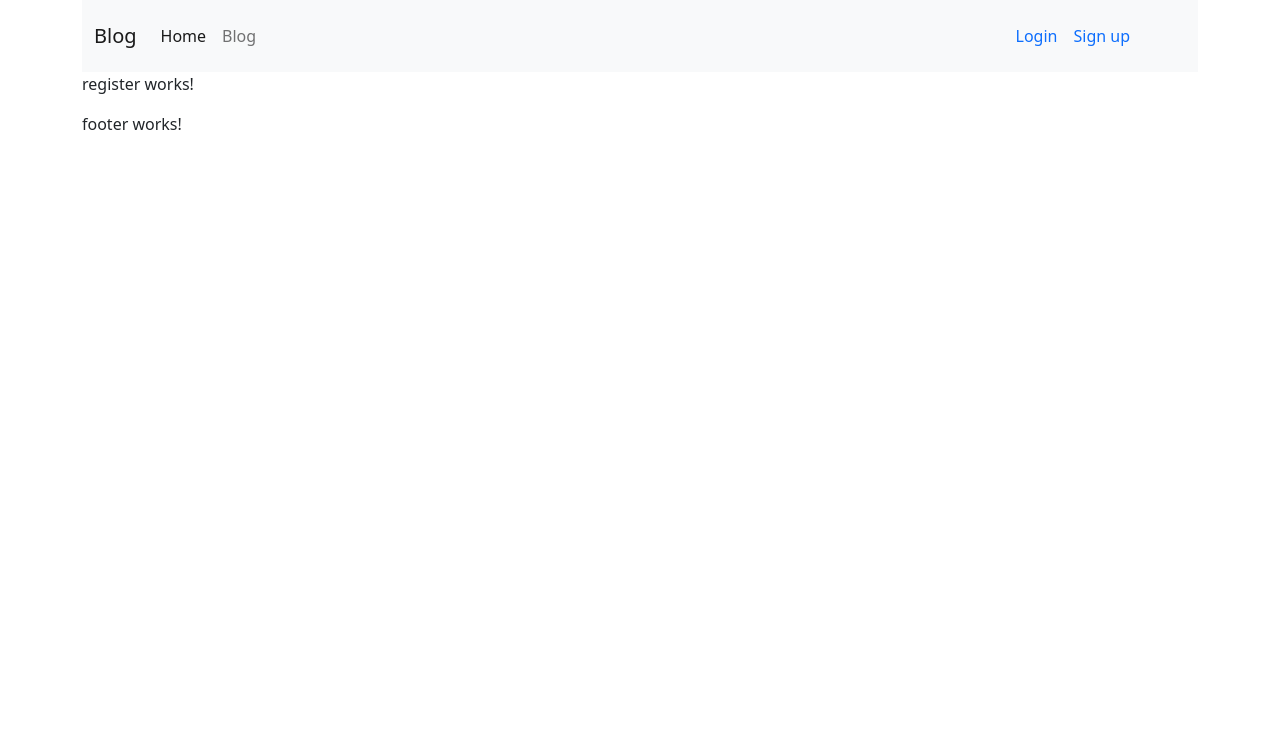
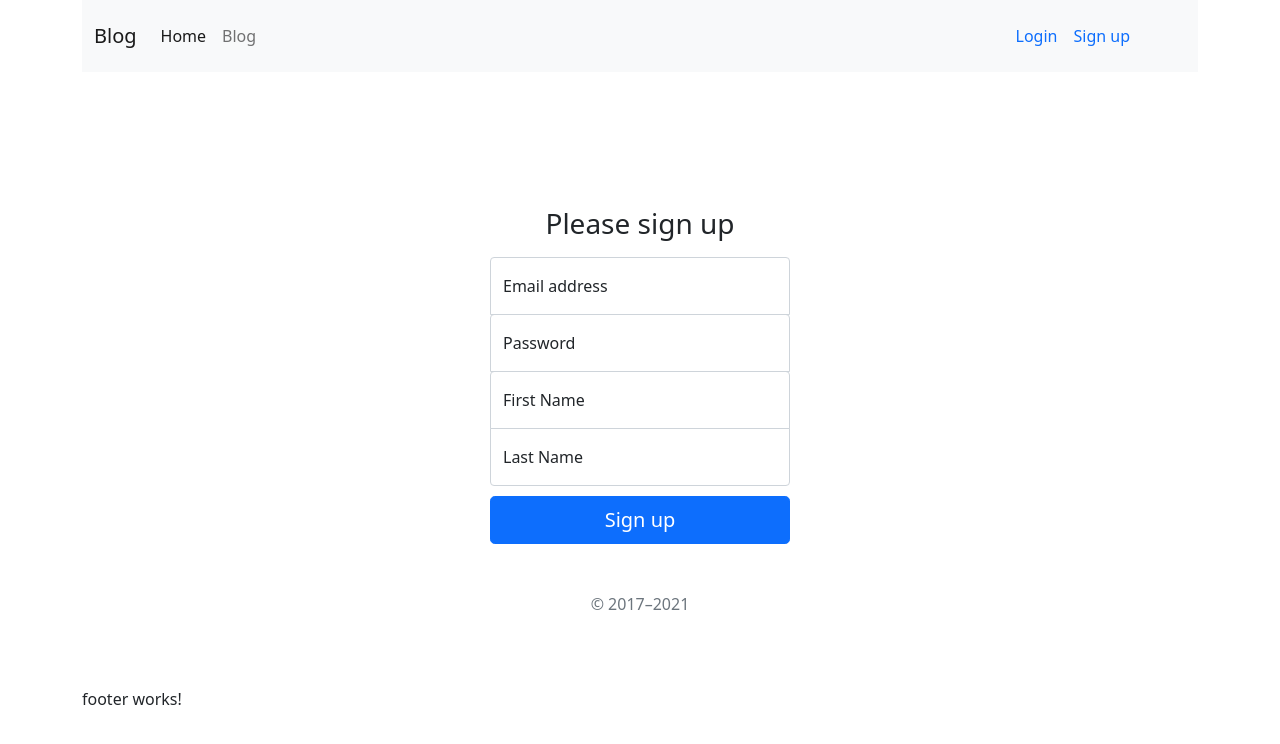
Before and after one commit to AydinayOguzhan/BasicPersonalBlogFrontend, an Angular app: page /register in a window 1280 px wide. Shown: the top 744 px of the page. Built offline with nearby package versions, Linux system fonts and the light colour scheme.

Commit message:
Register eklendi

```diff
--- a/src/app/components/login/login.component.ts
+++ b/src/app/components/login/login.component.ts
@@ -34,8 +34,8 @@ export class LoginComponent implements OnInit {
       this.authService.login(user).subscribe(response=>{
         this.localStorageService.setVariable("token",response.data.token)
         this.localStorageService.setVariable("email",user.email)
+        this.toastr.success(response.message)
         this.getUserByEmail(user.email)
-
       },errorResponse=>{
         this.toastr.error(errorResponse.error.message)
       })
--- a/src/app/components/register/register.component.css
+++ b/src/app/components/register/register.component.css
@@ -0,0 +1,65 @@
+html,
+body {
+  margin-top: 5rem;
+  /* height: 100%; */
+}
+
+body {
+  display: flex;
+  align-items: center;
+  padding-top: 40px;
+  padding-bottom: 40px;
+}
+
+.form-signin {
+  width: 100%;
+  max-width: 330px;
+  padding: 15px;
+  margin: auto;
+}
+
+.form-signin .checkbox {
+  font-weight: 400;
+}
+
+.form-signin .form-floating:focus-within {
+  z-index: 2;
+}
+
+.form-signin input[type="email"] {
+  margin-bottom: -1px;
+  border-bottom-right-radius: 0;
+  border-bottom-left-radius: 0;
+}
+
+.form-signin input[type="password"] {
+  margin-bottom: -1px;
+  border-bottom-right-radius: 0;
+  border-bottom-left-radius: 0;
+}
+
+.form-signin input[type="name"] {
+  margin-bottom: -1px;
+  border-bottom-right-radius: 0;
+  border-bottom-left-radius: 0;
+}
+
+.form-signin input[type="text"] {
+  margin-bottom: 10px;
+  border-top-left-radius: 0;
+  border-top-right-radius: 0;
+}
+
+.bd-placeholder-img {
+    font-size: 1.125rem;
+    text-anchor: middle;
+    -webkit-user-select: none;
+    -moz-user-select: none;
+    user-select: none;
+  }
+
+  @media (min-width: 768px) {
+    .bd-placeholder-img-lg {
+      font-size: 3.5rem;
+    }
+  }
--- a/src/app/components/register/register.component.html
+++ b/src/app/components/register/register.component.html
@@ -1 +1,31 @@
-<p>register works!</p>
+<body class="text-center">
+
+    <main class="form-signin">
+        <form [formGroup]="registerForm">
+            <h1 class="h3 mb-3 fw-normal">Please sign up</h1>
+
+            <div class="form-floating">
+                <input formControlName="email" type="email" class="form-control" id="floatingInput"
+                    placeholder="name@example.com">
+                <label for="floatingInput">Email address</label>
+            </div>
+            <div class="form-floating">
+                <input formControlName="password" type="password" class="form-control" id="floatingPassword"
+                    placeholder="Password">
+                <label for="floatingPassword">Password</label>
+            </div>
+            <div class="form-floating">
+                <input formControlName="firstName" type="name" class="form-control" id="floatingFirstName"
+                    placeholder="First Name">
+                <label for="floatingPassword">First Name</label>
+            </div>
+            <div class="form-floating">
+                <input formControlName="lastName" type="text" class="form-control" id="floatingLastName"
+                    placeholder="Last Name">
+                <label for="floatingPassword">Last Name</label>
+            </div>
+            <button class="w-100 btn btn-lg btn-primary" type="submit" (click)="register()">Sign up</button>
+            <p class="mt-5 mb-3 text-muted">&copy; 2017–2021</p>
+        </form>
+    </main>
+</body>
--- a/src/app/components/register/register.component.ts
+++ b/src/app/components/register/register.component.ts
@@ -1,5 +1,10 @@
 import { Component, OnInit } from '@angular/core';
-
+import { FormGroup, FormControl, Validators, FormBuilder } from "@angular/forms";
+import { Router } from '@angular/router';
+import { ToastrService } from 'ngx-toastr';
+import { AuthService } from 'src/app/services/authService/auth.service';
+import { LocalStorageService } from 'src/app/services/localStorageService/local-storage.service';
+import { UserService } from 'src/app/services/userService/user.service';
 @Component({
   selector: 'app-register',
   templateUrl: './register.component.html',
@@ -7,9 +12,50 @@ import { Component, OnInit } from '@angular/core';
 })
 export class RegisterComponent implements OnInit {
 
-  constructor() { }
+  registerForm:FormGroup
+
+  constructor(private formBuilder:FormBuilder,private toastr:ToastrService, private authService:AuthService,
+    private router:Router, private localStorageService:LocalStorageService,private userService:UserService) { }
 
   ngOnInit(): void {
+    this.createRegisterForm()
   }
 
+  createRegisterForm(){
+    this.registerForm = this.formBuilder.group({
+      email:["",Validators.required],
+      password:["",Validators.required],
+      firstName:["",Validators.required],
+      lastName:["",Validators.required],
+    })
+  }
+
+  register(){
+    if (this.registerForm.valid) {
+      let registerModel = Object.assign({},this.registerForm.value)
+      this.authService.register(registerModel).subscribe(response=>{
+        this.localStorageService.setVariable("token",response.data.token)
+        this.localStorageService.setVariable("email",registerModel.email)
+        this.toastr.success(response.message)
+        this.getUserByEmail(registerModel.email)
+      },errorResult=>{
+        this.toastr.error(errorResult.error.message)
+      })
+    }else{
+      this.toastr.error("Lütfen formu doldurunuz")
+    }
+  }
+
+  getUserByEmail(email: string) {
+    this.userService.getByEmail(email).subscribe(response => {
+      this.localStorageService.setVariable("id", response.data.id.toString())
+      console.log(response.data.id)
+      this.router.navigate(["/"])
+        this.toastr.info(response.message).onShown.subscribe(()=>{
+          window.location.reload()
+        })
+    },errorResponse=>{
+      console.log(errorResponse.error.message)
+    })
+  }
 }
```
